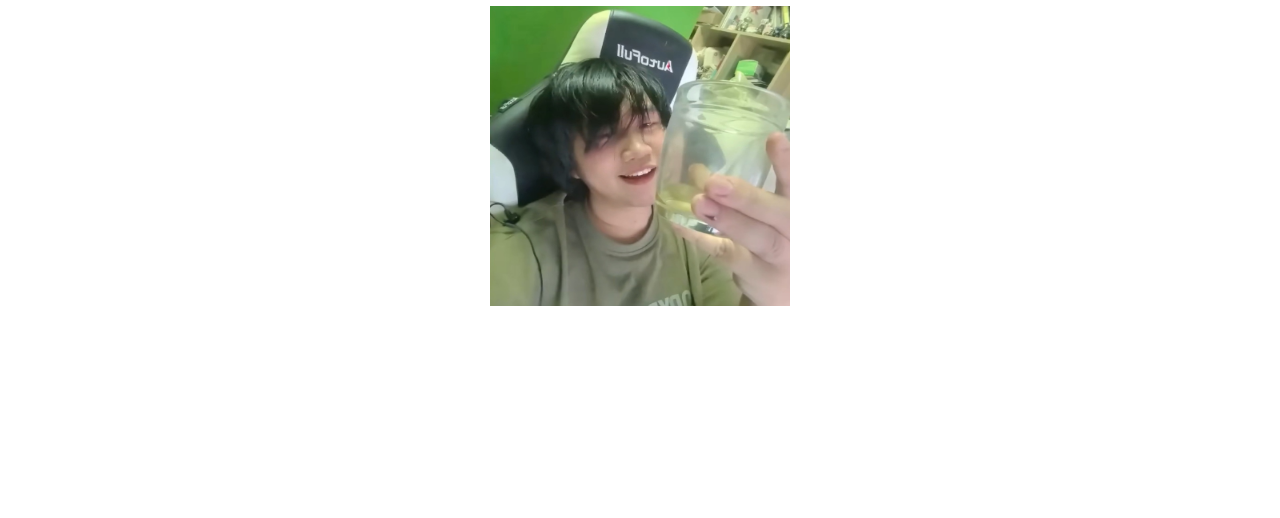
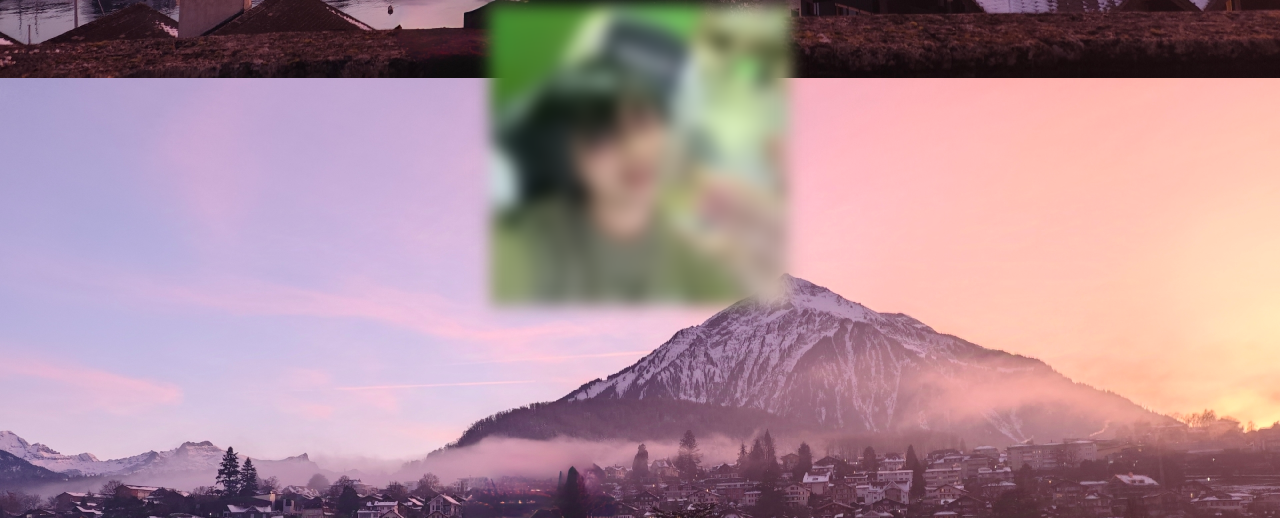
Before and after one commit to TLRKFXE/TLRKFXE.github.io, a plain HTML site: page index.html in a window 1280 px wide. Shown: the part 282-800 px from the top of the page. Drawn offline with Linux system fonts and the light colour scheme.

Commit message:
Update index.html

```diff
--- a/index.html
+++ b/index.html
@@ -11,11 +11,26 @@
             height: 100vh;
             margin: 0;
             text-align: center;
+            background-image: url('https://github.com/TLRKFXE/TLRKFXE.github.io/blob/main/scen.jpg?raw=true');
+            background-size: cover;
+            background-position: center;
+            filter: blur(8px);
+            position: absolute;
+            top: 0;
+            left: 0;
+            right: 0;
+            bottom: 0;
+        }
+
+
+        .content {
+            position: relative;
+            z-index: 1;
         }
     </style>
 </head>
 <body>
-    <div>
+    <div class="content">
         <h1>Welcome!</h1>
         <img src="董事长.png" width="300" height="300">
     </div>
```
